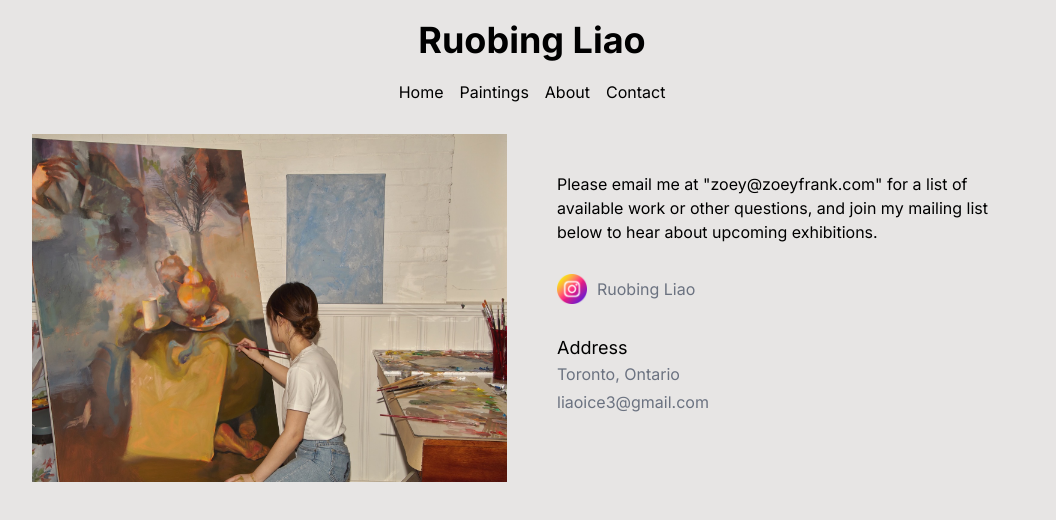
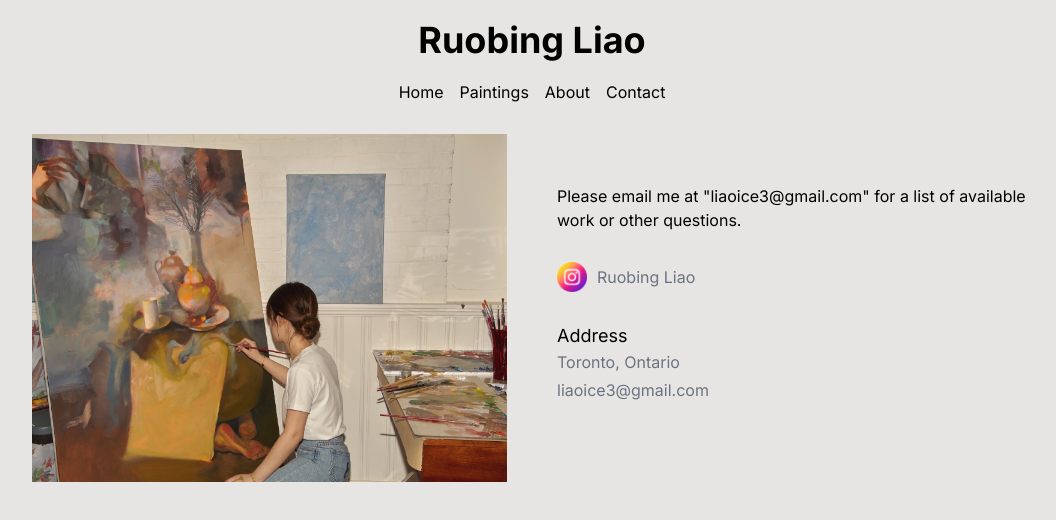
Before and after one commit to hezhu1996/ice-web, a Next.js app in the folder ice-homepage/: page /contact in a window 1280 px wide. Shown: the top 520 px of the page, without its empty margins (108-1164 px from the left). Built offline with nearby package versions, Linux system fonts and the light colour scheme.

Commit message:
update email

```diff
--- a/ice-homepage/src/app/contact/page.tsx
+++ b/ice-homepage/src/app/contact/page.tsx
@@ -26,9 +26,8 @@ export default function Contact() {
         <div className="sm:block sm:ml-[50px] sm:w-1/2">
           <div>
             <p>
-              Please email me at "zoey@zoeyfrank.com" for a list of available
-              work or other questions, and join my mailing list below to hear
-              about upcoming exhibitions.
+              Please email me at "liaoice3@gmail.com" for a list of available
+              work or other questions.
             </p>
           </div>
           <div className="flex items-center justify-start">
```
Also changed, not shown: ice-homepage/src/app/assets/index.js (+5 -5 lines).
